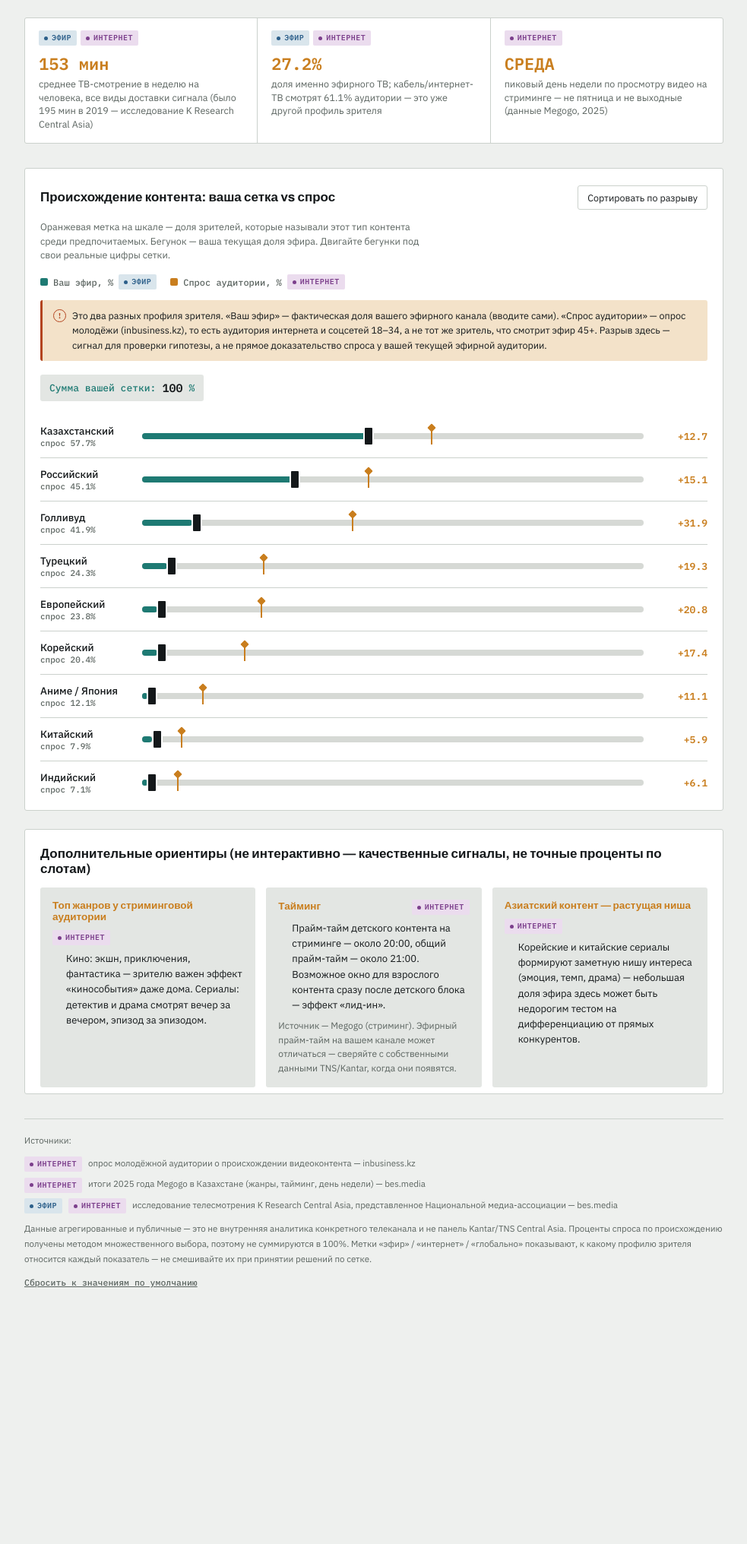
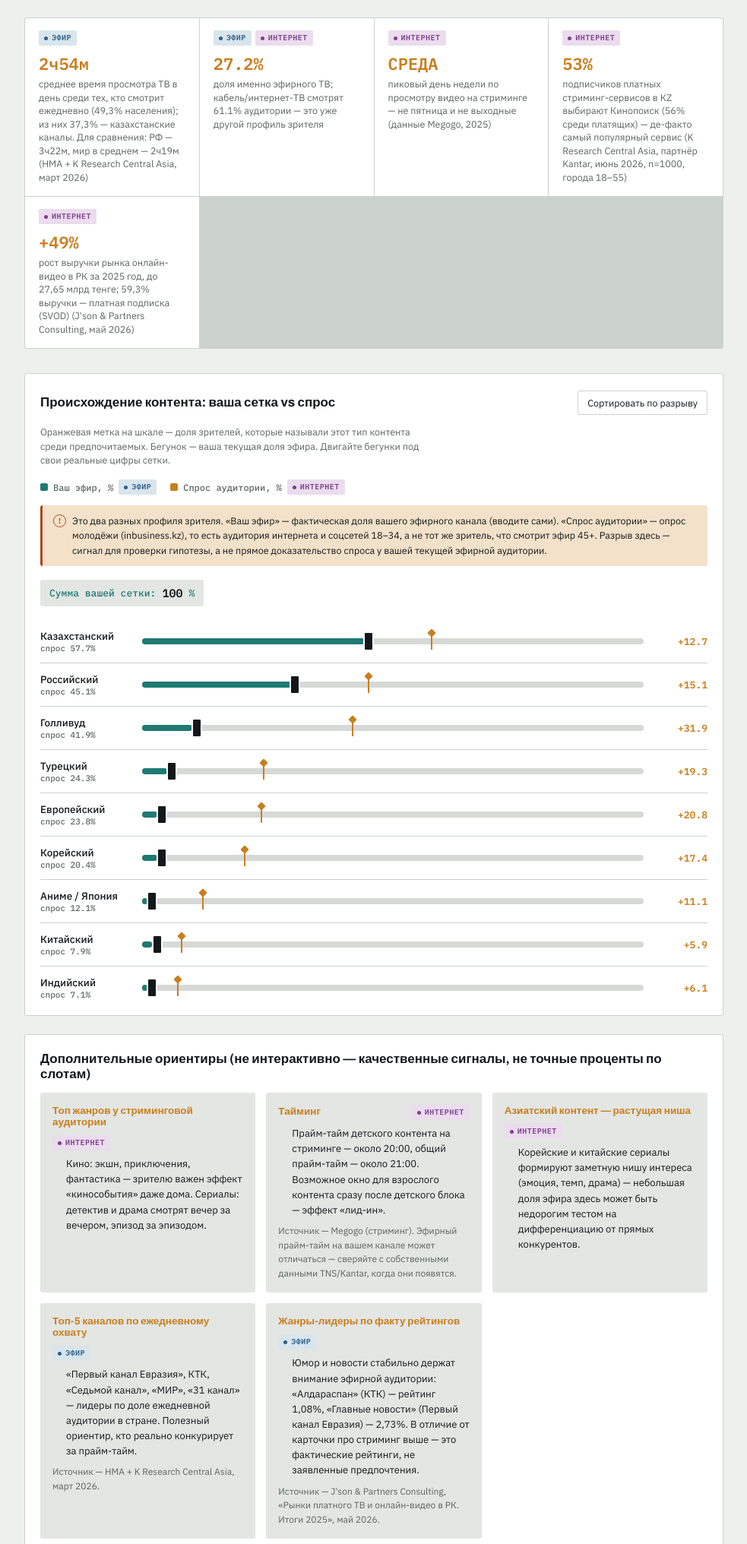
Before and after one commit to maratomarov2026/programming-grid-analytics-kz, a plain HTML site: page sprosom-predlozhenie.html in a window 1280 px wide. Shown: the part 438-2470 px from the top of the page at 76% size, without its empty margins (148-1131 px from the left). Before the commit the page ends 2193 px from the top, so only its background shows below. Drawn offline with Linux system fonts and the light colour scheme.

Commit message:
Add fresh 2025-2026 public sources to demand/supply module
New stats and insight cards: NMA daily TV viewing (Mar 2026), Kinopoisk streaming share (Jun 2026), online-video market growth (J'son & Partners, May 2026), top-5 KZ channels by reach, real rating-based genre leaders, and a piracy/free-platform caveat for the demand data.

Co-Authored-By: Claude Sonnet 5 <noreply@anthropic.com>

```diff
--- a/sprosom-predlozhenie.html
+++ b/sprosom-predlozhenie.html
@@ -443,9 +443,9 @@
 
   <div class="stat-strip">
     <div class="stat-cell">
-      <div class="stat-tags"><span class="reach-tag reach-air">эфир</span><span class="reach-tag reach-net">интернет</span></div>
-      <div class="stat-num">153 мин</div>
-      <div class="stat-label">среднее ТВ-смотрение в неделю на человека, все виды доставки сигнала (было 195 мин в 2019 — исследование K Research Central Asia)</div>
+      <div class="stat-tags"><span class="reach-tag reach-air">эфир</span></div>
+      <div class="stat-num">2ч54м</div>
+      <div class="stat-label">среднее время просмотра ТВ в день среди тех, кто смотрит ежедневно (49,3% населения); из них 37,3% — казахстанские каналы. Для сравнения: РФ — 3ч22м, мир в среднем — 2ч19м (НМА + K Research Central Asia, март 2026)</div>
     </div>
     <div class="stat-cell">
       <div class="stat-tags"><span class="reach-tag reach-air">эфир</span><span class="reach-tag reach-net">интернет</span></div>
@@ -456,6 +456,16 @@
       <div class="stat-tags"><span class="reach-tag reach-net">интернет</span></div>
       <div class="stat-num">СРЕДА</div>
       <div class="stat-label">пиковый день недели по просмотру видео на стриминге — не пятница и не выходные (данные Megogo, 2025)</div>
+    </div>
+    <div class="stat-cell">
+      <div class="stat-tags"><span class="reach-tag reach-net">интернет</span></div>
+      <div class="stat-num">53%</div>
+      <div class="stat-label">подписчиков платных стриминг-сервисов в КZ выбирают Кинопоиск (56% среди платящих) — де-факто самый популярный сервис (K Research Central Asia, партнёр Kantar, июнь 2026, n=1000, города 18–55)</div>
+    </div>
+    <div class="stat-cell">
+      <div class="stat-tags"><span class="reach-tag reach-net">интернет</span></div>
+      <div class="stat-num">+49%</div>
+      <div class="stat-label">рост выручки рынка онлайн-видео в РК за 2025 год, до 27,65 млрд тенге; 59,3% выручки — платная подписка (SVOD) (J'son &amp; Partners Consulting, май 2026)</div>
     </div>
   </div>
 
@@ -499,6 +509,22 @@
         </div>
         <p>Корейские и китайские сериалы формируют заметную нишу интереса (эмоция, темп, драма) — небольшая доля эфира здесь может быть недорогим тестом на дифференциацию от прямых конкурентов.</p>
       </div>
+      <div class="insight-card">
+        <div class="card-head">
+          <h3>Топ-5 каналов по ежедневному охвату</h3>
+          <span class="reach-tag reach-air">эфир</span>
+        </div>
+        <p>«Первый канал Евразия», КТК, «Седьмой канал», «МИР», «31 канал» — лидеры по доле ежедневной аудитории в стране. Полезный ориентир, кто реально конкурирует за прайм-тайм.</p>
+        <p class="card-note">Источник — НМА + K Research Central Asia, март 2026.</p>
+      </div>
+      <div class="insight-card">
+        <div class="card-head">
+          <h3>Жанры-лидеры по факту рейтингов</h3>
+          <span class="reach-tag reach-air">эфир</span>
+        </div>
+        <p>Юмор и новости стабильно держат внимание эфирной аудитории: «Алдараспан» (КТК) — рейтинг 1,08%, «Главные новости» (Первый канал Евразия) — 2,73%. В отличие от карточки про стриминг выше — это фактические рейтинги, не заявленные предпочтения.</p>
+        <p class="card-note">Источник — J'son &amp; Partners Consulting, «Рынки платного ТВ и онлайн-видео в РК. Итоги 2025», май 2026.</p>
+      </div>
     </div>
   </div>
 
@@ -508,8 +534,12 @@
       <li><span class="reach-tag reach-net">интернет</span> опрос молодёжной аудитории о происхождении видеоконтента — inbusiness.kz</li>
       <li><span class="reach-tag reach-net">интернет</span> итоги 2025 года Megogo в Казахстане (жанры, тайминг, день недели) — bes.media</li>
       <li><span class="reach-tag reach-air">эфир</span><span class="reach-tag reach-net">интернет</span> исследование телесмотрения K Research Central Asia, представленное Национальной медиа-ассоциации — bes.media</li>
+      <li><span class="reach-tag reach-air">эфир</span> телесмотрение и топ-5 каналов КZ, НМА + K Research Central Asia, март 2026 — tribune.kz</li>
+      <li><span class="reach-tag reach-net">интернет</span> доля Кинопоиска среди стриминг-подписчиков КZ, K Research Central Asia (партнёр Kantar), июнь 2026 — inbusiness.kz</li>
+      <li><span class="reach-tag reach-air">эфир</span><span class="reach-tag reach-net">интернет</span> «Рынки платного ТВ и онлайн-видео в РК. Итоги 2025», J'son &amp; Partners Consulting, май 2026 — json.tv</li>
+      <li><span class="reach-tag reach-net">интернет</span> опрос «Молодёжь Казахстана — 2024» о доле бесплатных/пиратских платформ, сентябрь 2025 — energyprom.kz</li>
     </ul>
-    <div style="margin-top:10px;">Данные агрегированные и публичные — это не внутренняя аналитика конкретного телеканала и не панель Kantar/TNS Central Asia. Проценты спроса по происхождению получены методом множественного выбора, поэтому не суммируются в 100%. Метки «эфир» / «интернет» / «глобально» показывают, к какому профилю зрителя относится каждый показатель — не смешивайте их при принятии решений по сетке.</div>
+    <div style="margin-top:10px;">Данные агрегированные и публичные — это не внутренняя аналитика конкретного телеканала и не панель Kantar/TNS Central Asia. Проценты спроса по происхождению получены методом множественного выбора, поэтому не суммируются в 100%. Метки «эфир» / «интернет» / «глобально» показывают, к какому профилю зрителя относится каждый показатель — не смешивайте их при принятии решений по сетке. Ещё одна оговорка: 58,8% молодёжи в Казахстане предпочитают бесплатные (в т.ч. пиратские) платформы платным сервисам — легальные подписки и опросы фиксируют не весь реальный интерес к контенту.</div>
     <div class="reset-line">
       <button class="reset-btn" id="resetBtn">Сбросить к значениям по умолчанию</button>
     </div>
```
